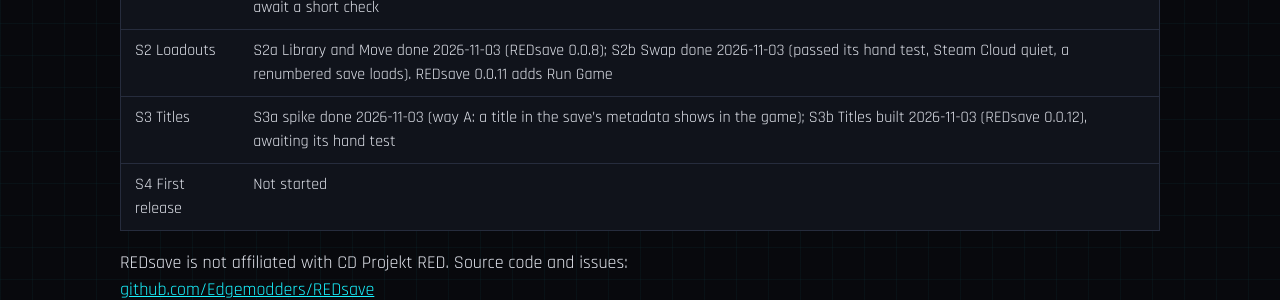
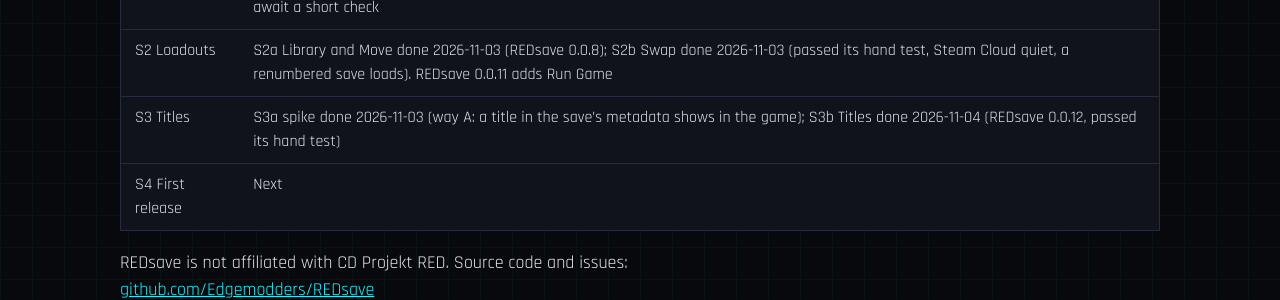
Before and after one commit to Edgemodders/REDsave, a Jekyll site: the page built from docs/index.md, in a window 1280 px wide and 1267 px high. Shown: the part 809-1109 px from the top of the window. Built offline with Jekyll 4.4.1, drawn with Linux system fonts in a browser that asks for light colours; our own code applies the rules of GitHub Pages for plain Markdown files.

Commit message:
Tests: S3b passed all 7 steps; S3 done
Co-Authored-By: Claude Opus 5.5 <noreply@anthropic.com>

```diff
--- a/docs/index.md
+++ b/docs/index.md
@@ -18,7 +18,7 @@ As of 2026-11-03. Nothing is released yet. Each phase ends with a hand test by t
 | S0 Repo | Done 2026-11-03: the scaffold, the release workflow, the brand and the design |
 | S1 Find | Done 2026-11-03: search, filters, sort, groups, selection, details and names passed the hand test (0.0.4); 0.0.5's clickable help examples await a short check |
 | S2 Loadouts | S2a Library and Move done 2026-11-03 (REDsave 0.0.8); S2b Swap done 2026-11-03 (passed its hand test, Steam Cloud quiet, a renumbered save loads). REDsave 0.0.11 adds Run Game |
-| S3 Titles | S3a spike done 2026-11-03 (way A: a title in the save's metadata shows in the game); S3b Titles built 2026-11-03 (REDsave 0.0.12), awaiting its hand test |
-| S4 First release | Not started |
+| S3 Titles | S3a spike done 2026-11-03 (way A: a title in the save's metadata shows in the game); S3b Titles done 2026-11-04 (REDsave 0.0.12, passed its hand test) |
+| S4 First release | Next |
 
 REDsave is not affiliated with CD Projekt RED. Source code and issues: [github.com/Edgemodders/REDsave](https://github.com/Edgemodders/REDsave)
```
Also changed, not shown: CLAUDE.md (+1 -1 lines), docs/design.md (+1 -1 lines), docs/testing.md (+4 -2 lines), README.md, docs/assets/brand/badges/status.svg, 1 other file.
